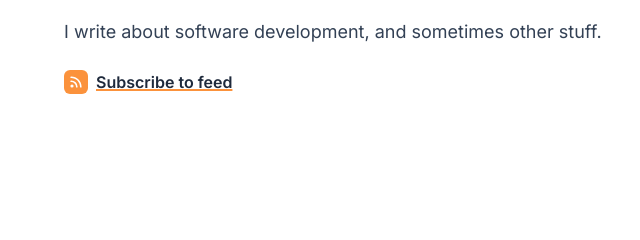
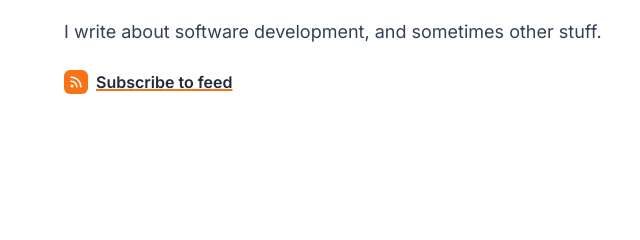
Before and after one commit to brandoncbang/brandonbang.com, an Eleventy site: page src/posts.liquid in a window 1280 px wide. Shown: the part 223-463 px from the top of the page, 0-640 px from the left. Built offline with nearby package versions, Linux system fonts and the light colour scheme; Eleventy itself is replaced by a stand-in of ours; files that its build step writes are made by us from their sources.

Commit message:
Darken feed color

```diff
--- a/src/posts.liquid
+++ b/src/posts.liquid
@@ -8,10 +8,10 @@ title: All Posts
     <p class="mt-6 text-lg text-slate-700">I write about software development, and sometimes other stuff.</p>
     <p class="mt-6 text-slate-700">
       <a
-        class="inline-flex items-center font-semibold text-slate-800 underline decoration-orange-400 decoration-2"
+        class="inline-flex items-center font-semibold text-slate-800 underline decoration-orange-500 decoration-2"
         href="/feed.xml"
       >
-        <span class="rounded-md bg-orange-400 p-1 text-white">
+        <span class="rounded-md bg-orange-500 p-1 text-white">
           <svg xmlns="http://www.w3.org/2000/svg" viewBox="0 0 20 20" fill="currentColor" class="h-4 w-4">
             <path d="M3.75 3a.75.75 0 00-.75.75v.5c0 .414.336.75.75.75H4c6.075 0 11 4.925 11 11v.25c0 .414.336.75.75.75h.5a.75.75 0 00.75-.75V16C17 8.82 11.18 3 4 3h-.25z" />
             <path d="M3 8.75A.75.75 0 013.75 8H4a8 8 0 018 8v.25a.75.75 0 01-.75.75h-.5a.75.75 0 01-.75-.75V16a6 6 0 00-6-6h-.25A.75.75 0 013 9.25v-.5zM7 15a2 2 0 11-4 0 2 2 0 014 0z" />
```
